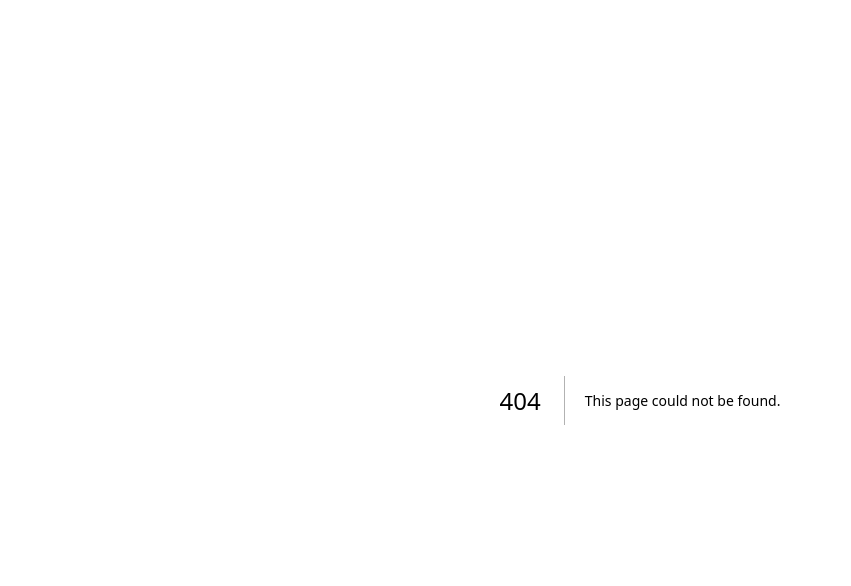
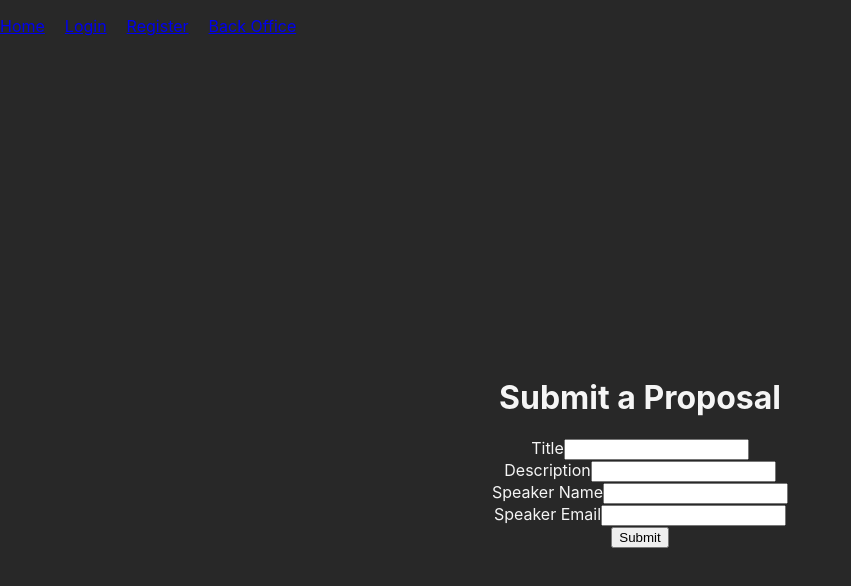
Before and after one commit to B377z/standup-app, a Next.js app in the folder frontend/: page /submitProposal in a window 1280 px wide. Before the commit this address had no page. Shown: the top 586 px of the page, without its empty margins (0-851 px from the left). Built offline with nearby package versions, Linux system fonts and the light colour scheme.

Commit message:
Still working

```diff
--- a/frontend/components/Layout.js
+++ b/frontend/components/Layout.js
@@ -3,7 +3,7 @@ import Navbar from './Navbar';
 const Layout = ({ children }) => (
   <>
     <Navbar />
-    <main>{children}</main>
+    <main style={{ padding: '0 20px' }}>{children}</main>
   </>
 );
 
--- /dev/null
+++ b/frontend/pages/submitProposal.js
@@ -0,0 +1,48 @@
+// pages/proposals.js
+import { useState } from 'react';
+import axios from 'axios';
+
+export default function SubmitProposal() {
+  const [title, setTitle] = useState('');
+  const [description, setDescription] = useState('');
+  const [name, setName] = useState('');
+  const [email, setEmail] = useState('');
+
+  const handleSubmit = async (e) => {
+    e.preventDefault();
+    await axios.post('/api/c4p', {
+      title,
+      description,
+      speaker: { name, email }
+    });
+    setTitle('');
+    setDescription('');
+    setName('');
+    setEmail('');
+  };
+
+  return (
+    <div>
+      <h1>Submit a Proposal</h1>
+      <form onSubmit={handleSubmit}>
+        <div>
+          <label>Title</label>
+          <input value={title} onChange={(e) => setTitle(e.target.value)} />
+        </div>
+        <div>
+          <label>Description</label>
+          <input value={description} onChange={(e) => setDescription(e.target.value)} />
+        </div>
+        <div>
+          <label>Speaker Name</label>
+          <input value={name} onChange={(e) => setName(e.target.value)} />
+        </div>
+        <div>
+          <label>Speaker Email</label>
+          <input value={email} onChange={(e) => setEmail(e.target.value)} />
+        </div>
+        <button type="submit">Submit</button>
+      </form>
+    </div>
+  );
+}
--- a/frontend/styles/globals.css
+++ b/frontend/styles/globals.css
@@ -1,8 +1,21 @@
+/* styles/globals.css */
 body {
-    font-family: Arial, sans-serif;
-    margin: 0;
-    padding: 0;
-  }
+  margin: 0;
+  padding: 0;
+  font-family: -apple-system, BlinkMacSystemFont, Segoe UI, Roboto, Oxygen, Ubuntu, Cantarell, Fira Sans, Droid Sans, Helvetica Neue, sans-serif;
+  background-color: #282828;
+  color: #f5f5f5;
+}
+
+main {
+  text-align: center;
+  display: flex;
+  justify-content: center;
+  align-items: center;
+  flex-direction: column;
+  min-height: 100vh;
+  padding: 20px;
+}
 
   nav ul {
     list-style: none;
@@ -13,3 +26,30 @@ body {
     display: inline;
     margin-right: 10px;
   }
+
+/* Responsive styles */
+body {
+  margin: 0;
+  font-family: -apple-system, BlinkMacSystemFont, 'Segoe UI', Roboto, 'Helvetica Neue', Arial, 'Noto Sans', sans-serif, 'Apple Color Emoji', 'Segoe UI Emoji', 'Segoe UI Symbol', 'Noto Color Emoji';
+}
+
+h1 {
+  text-align: center;
+}
+
+nav ul {
+  list-style-type: none;
+  padding: 0;
+}
+
+nav ul li {
+  display: inline-block;
+  margin-right: 20px;
+}
+
+@media (max-width: 600px) {
+  nav ul li {
+    display: block;
+    margin: 10px 0;
+  }
+}
```
